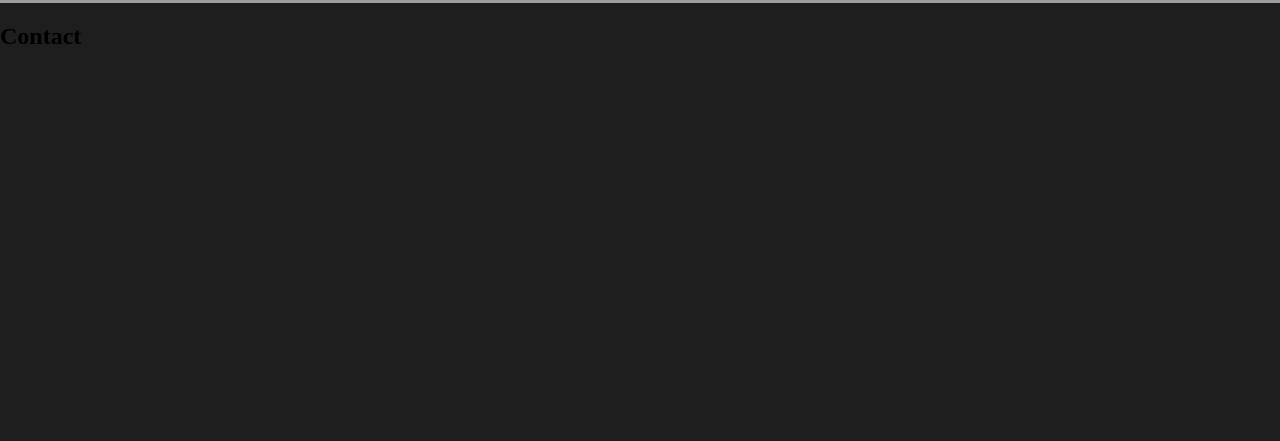
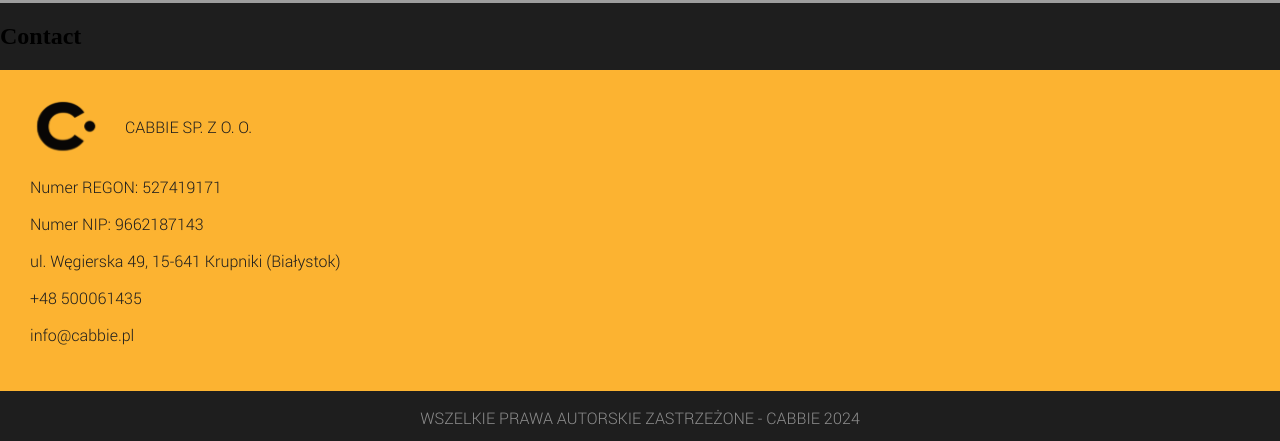
Before and after one commit to BartekArseniuk/cabbie-frontend, a Vue app: page / in a window 1280 px wide. Shown: the part 3965-4406 px from the top of the page. Before the commit the page ends 4035 px from the top, so only its background shows below. Built offline with nearby package versions, Linux system fonts and the light colour scheme; grey boxes are pictures that could not be loaded.

Commit message:
Add footer

```diff
--- a/src/App.vue
+++ b/src/App.vue
@@ -17,6 +17,21 @@
 </div>
 <div class="content">
     <HomePage />
+</div>
+
+<footer>
+    <div class="name">
+        <img class="footer-logo" src="@/assets/images/ccabbiesinglelogobnw.svg" alt="Start Collaboration Image">
+        <p>CABBIE SP. Z O. O.</p>
+    </div>
+    <p>Numer REGON: 527419171</p>
+    <p>Numer NIP: 9662187143</p>
+    <p>ul. Węgierska 49, 15-641 Krupniki (Białystok)</p>
+    <p>+48 500061435</p>
+    <p>info@cabbie.pl</p>
+</footer>
+<div class="under-footer">
+    <p>WSZELKIE PRAWA AUTORSKIE ZASTRZEŻONE - CABBIE 2024</p>
 </div>
 </template>
 
@@ -146,4 +161,27 @@
     border-color: #1e1e1e;
     font-family: 'Roboto-Light', 'sans-serif';
 }
+
+footer {
+    padding: 30px;
+    background-color: #FCB331;
+    font-family: 'Roboto-Light', 'sans-serif';
+    color: #1E1E1E;
+}
+
+.name {
+    display: flex;
+    flex-direction: row;
+    gap: 20px;
+}
+
+.footer-logo{
+    transform: scale(1);
+}
+
+.under-footer{
+    text-align: center;
+    font-family: 'Roboto-Light', 'sans-serif';
+    color: #8D8D8D;
+}
 </style>
```
Also changed, not shown: src/assets/images/ccabbiesinglelogobnw.svg (added).
